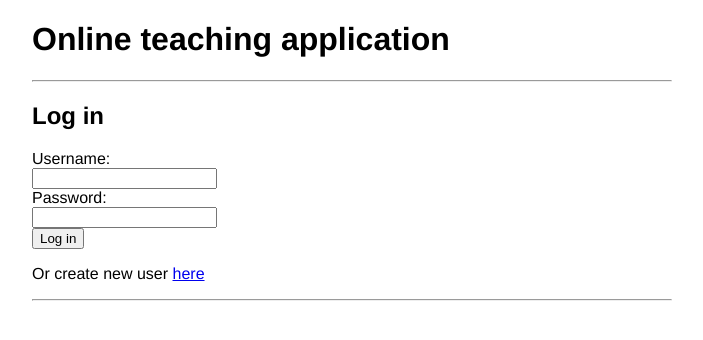
After one commit to ulmala/online-teaching-application, a Flask app: page /login in a window 1280 px wide. The commit adds this page. Shown: the top 340 px of the page, without its empty margins (288-991 px from the left). Run offline with Flask 2, Linux system fonts and the light colour scheme; parts of the project's set-up code (start-up, migrations or seed data) failed here and were passed over.

Commit message:
Separate templates for login and index

```diff
--- a/routes.py
+++ b/routes.py
@@ -14,10 +14,12 @@ def index():
             return render_template("index.html", courses=users.get_teachers_courses(session["user_id"]))
         else:
             return render_template("index.html", courses=users.get_students_courses(session["user_id"]))
-    return render_template("index.html")
+    return render_template("login.html")
 
 @app.route("/login", methods=["GET", "POST"])
 def login():
+    if "user_role" in session:
+        return redirect("/")
     if request.method == "GET":
         return render_template("login.html")
 
--- a/static/main.css
+++ b/static/main.css
@@ -3,3 +3,10 @@ body {
     max-width: 40em;
     font-family: 'Helvetica', 'Arial', sans-serif;
 }
+
+nav li {
+    display: inline-block;
+    padding: 0 .5em;
+}
+
+.fixed-row-bottom { position: fixed; bottom: 0;}
--- a/templates/layout.html
+++ b/templates/layout.html
@@ -1,8 +1,20 @@
 <!DOCTYPE html>
 <link rel="stylesheet" href="/static/main.css">
 <meta name="viewport" content="width=device-width, initial-scale=1">
+<div>
+    <h1>Online teaching application</h1>
+    {% if session.user_role  == 1 or session.user_role == 2 %}
+        <nav>
+            <ul>
+                <li>You are logged in as <b>{{session.username}}</b></li>
+                <li><a href="/">Home</a></li>
+                <li><a href="/all-courses">All courses</a></li>
+                <li><a href="/logout">Log out</a></li>
+
+            </ul>
+        </nav>
+    {% endif %}
+    <hr>
+</div>
 {% block content %}{% endblock %}
 <hr>
-<form>
-    <input type="button" value="Go back!" onclick="history.back()">
-</form>
--- /dev/null
+++ b/templates/login.html
@@ -0,0 +1,20 @@
+{% extends "layout.html" %}
+{% block content %}
+<!DOCTYPE html>
+<html>
+    <head>
+        <title>Login</title>
+    </head>
+    <body>
+        <h2>Log in</h2>
+        <form action="/login" method="POST">
+            <label for="username">Username:</label><br>
+            <input type="text" name="username"><br>
+            <label for="password">Password:</label><br>
+            <input type="password" name="password"><br>
+            <input type="submit" value="Log in">
+        </form>
+        <p>Or create new user <a href="/register">here</a></p>
+    </body>
+</html>
+{% endblock %}
```
Also changed, not shown: templates/index.html (+12 -25 lines).
